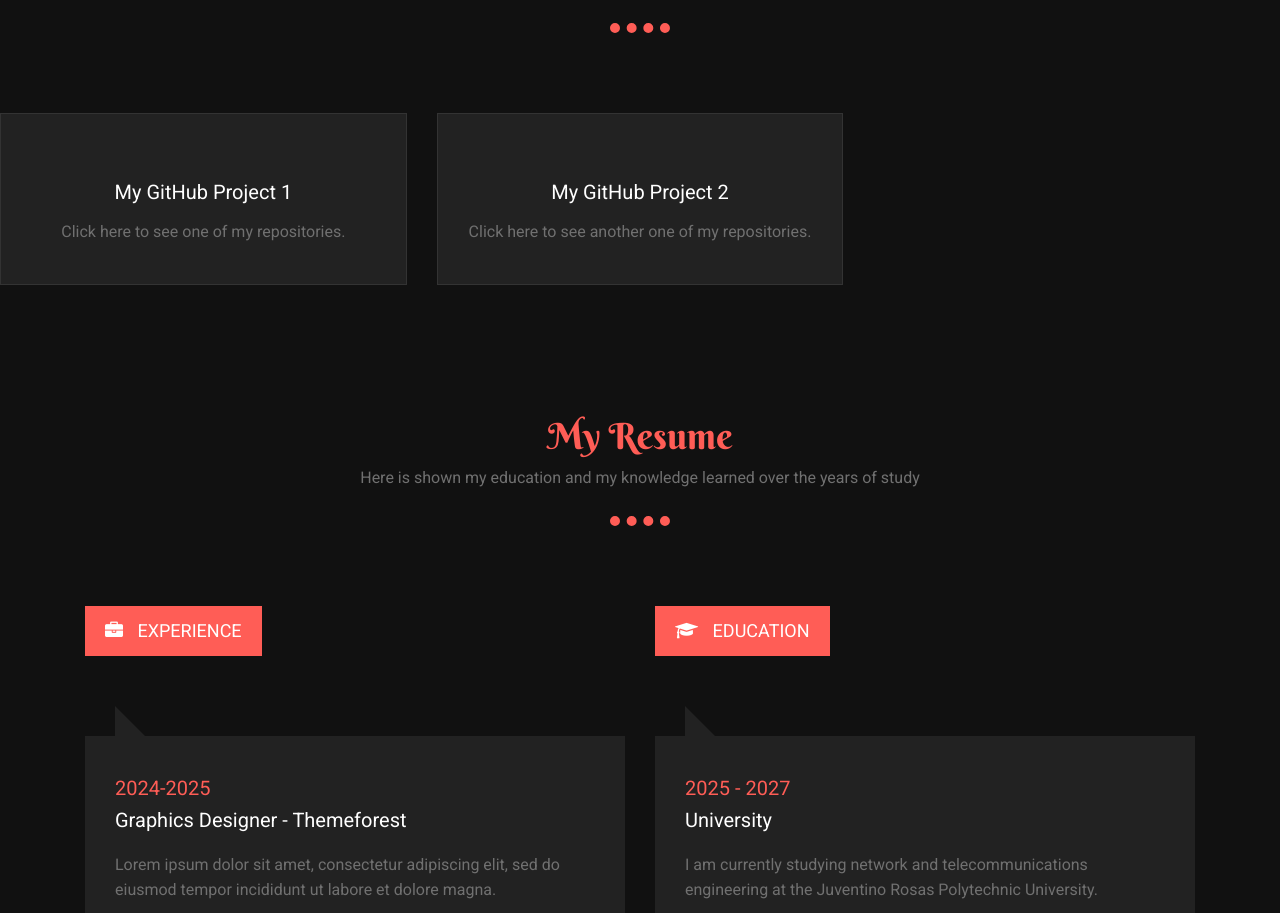
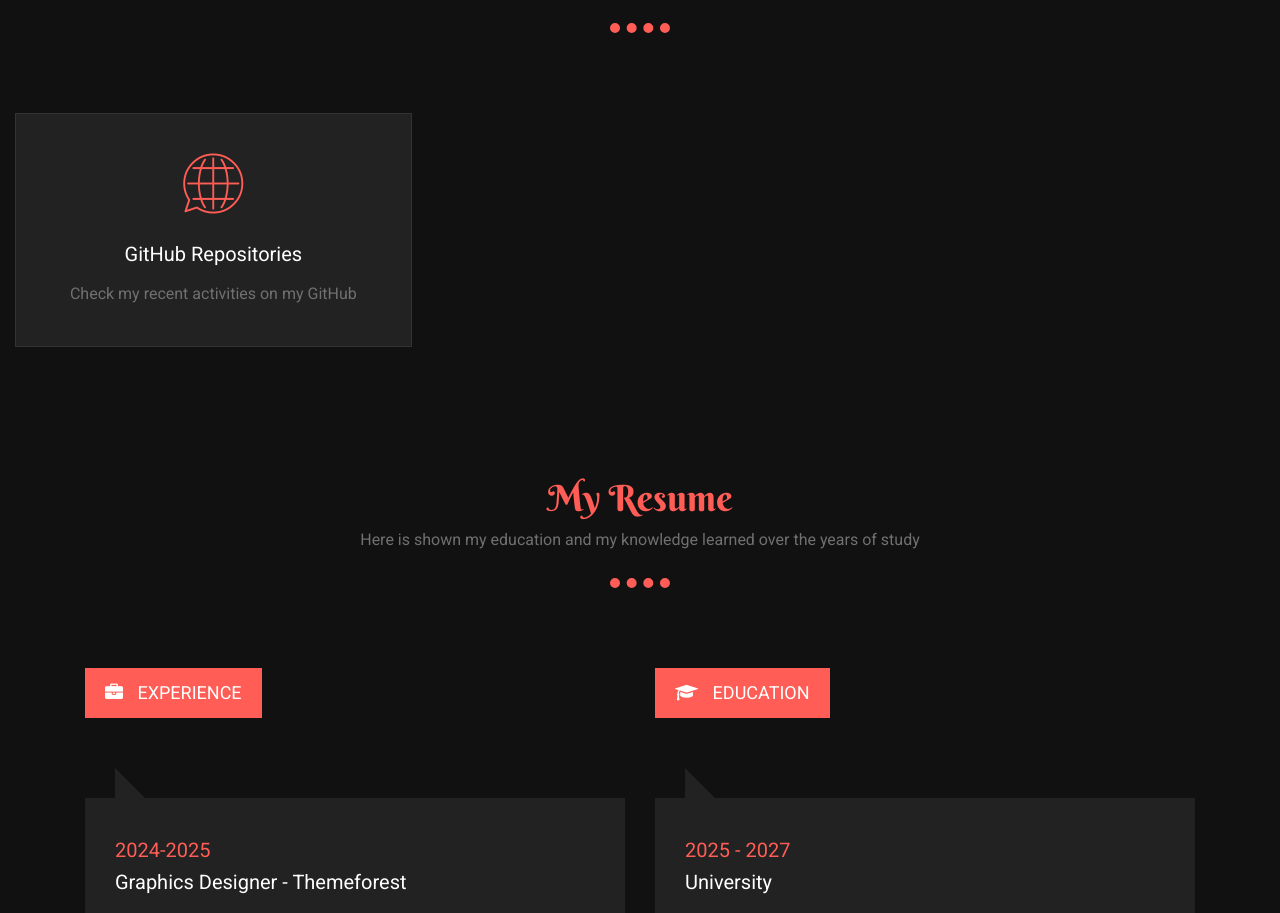
Before and after one commit to Gibran-AT21/GibranAT21.github.io, a plain HTML site: page index.html in a window 1280 px wide. Shown: the part 2574-3487 px from the top of the page. Drawn offline with Linux system fonts and the light colour scheme; animation ran at ten frames a second.

Commit message:
bprueba 1 link
253-273

```diff
--- a/index.html
+++ b/index.html
@@ -257,33 +257,20 @@
 </div>
 <!-- Section title end -->
 
-<div class="row">
-    <div class="col-md-4">
-        <!-- GitHub Repository 1 -->
-        <div class="service-single wow fadeInUp" data-wow-delay="2.1s">
-            <a href="https://github.com/Gibran-AT21/GibranProFinalST.git" target="_blank" style="text-decoration: none; color: inherit;">
-                <div class="icon-box">
-                    <i class="flaticon-github"></i>
-                </div>
-                <h3>My GitHub Project 1</h3>
-                <p>Click here to see one of my repositories.</p>
-            </a>
-        </div>
-    </div>
+<div class="col-md-4">
+					<!-- Service Single Start -->
+					<div class="service-single wow fadeInUp" data-wow-delay="0.6s"
+     						onclick="window.open('https://github.com/Gibran-AT21/GibranProFinalST.git', '_blank')"
+     						style="cursor: pointer;">
+						<div class="icon-box">
+						<i class="flaticon-translation"></i>
+						</div>
+						<h3>GitHub Repositories</h3>
+						<p>Check my recent activities on my GitHub</p>
+					</div>
 
-    <div class="col-md-4">
-        <!-- GitHub Repository 2 -->
-        <div class="service-single wow fadeInUp" data-wow-delay="2.4s">
-            <a href="https://github.com/Gibran-AT21/Markdown.git" target="_blank" style="text-decoration: none; color: inherit;">
-                <div class="icon-box">
-                    <i class="flaticon-github"></i>
-                </div>
-                <h3>My GitHub Project 2</h3>
-                <p>Click here to see another one of my repositories.</p>
-            </a>
-        </div>
-    </div>
-</div>
+					<!-- Service Single End -->
+				</div>
 
 
 	<!-- My Resume Section Starts -->
```
